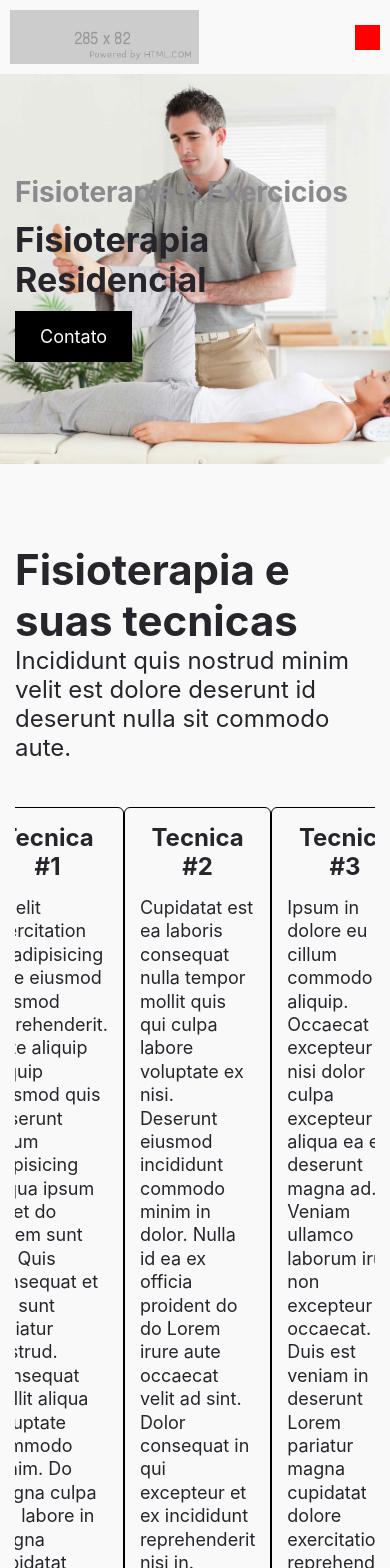
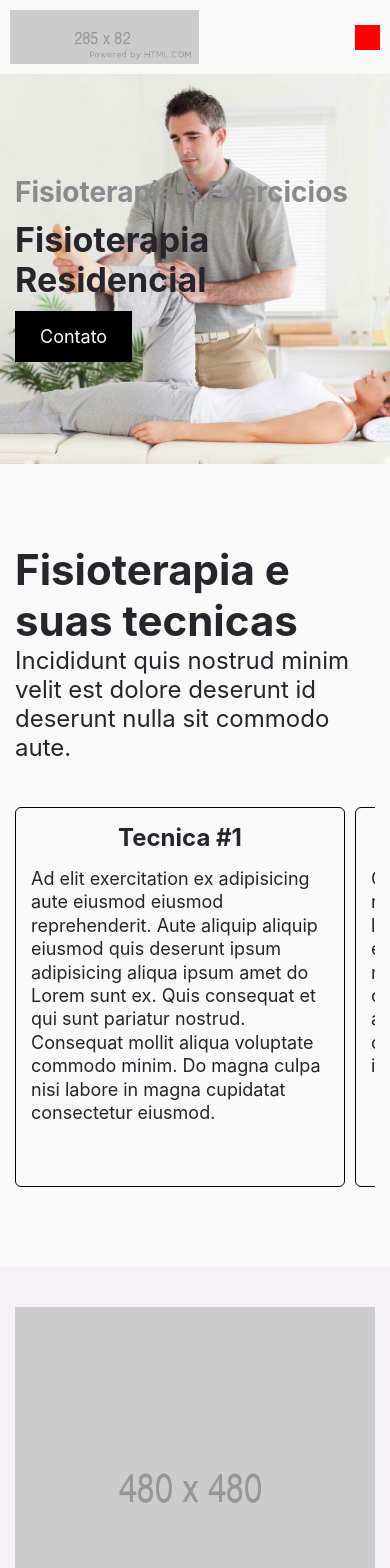
Before and after one commit to luizhenrik/nextjs-wordpress, a Next.js app: page / in a window 390 px wide. Shown: the top 1568 px of the page. Built offline with nearby package versions, Linux system fonts and the light colour scheme.

Commit message:
fix mobile

```diff
--- a/components/home/services.module.scss
+++ b/components/home/services.module.scss
@@ -39,7 +39,7 @@
         justify-content: space-between;
 
         @media all and (max-width: 939px) {
-            justify-content: center;
+            justify-content: flex-start;
         }
     }
 
@@ -53,6 +53,10 @@
 
         @media all and (max-width: 939px) {
             max-width: 320px;
+            min-width: calc(100% - 30px);
+            &:not(:nth-child(1)) {
+                margin-left: 10px;
+            }
         }
     }
 
```
